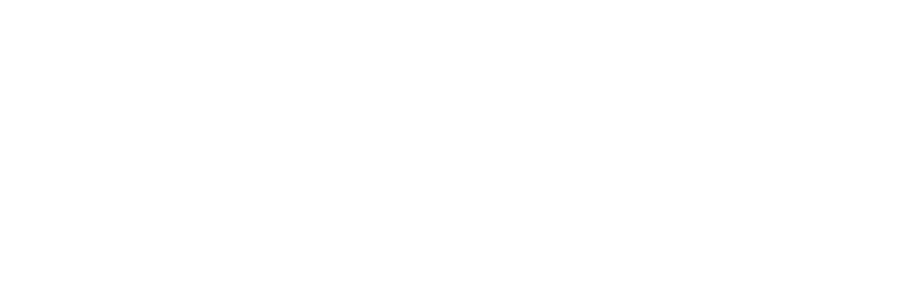
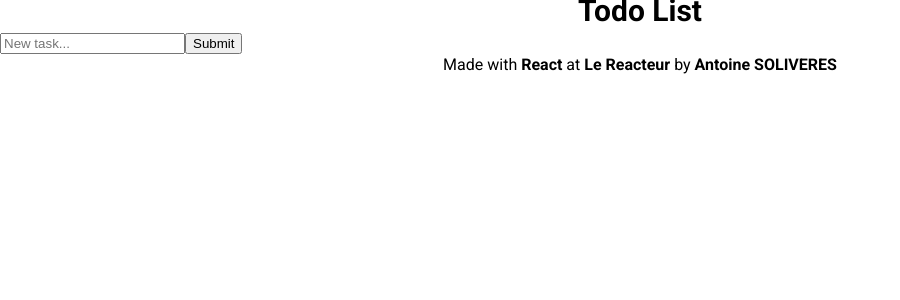
Before and after one commit to Ant0yne/react-todo-list-exercise, a React (Vite) app: page / in a window 1280 px wide. Shown: the top 300 px of the page, without its empty margins (0-900 px from the left). Built offline with nearby package versions, Linux system fonts and the light colour scheme.

Commit message:
create-taskList

```diff
--- a/src/App.jsx
+++ b/src/App.jsx
@@ -1,10 +1,27 @@
 import { useState } from "react";
+
+import Header from "./components/Header";
+import CreateTask from "./components/CreateTask";
+import Footer from "./components/Footer";
+
 import "./App.css";
 
 function App() {
-	const [count, setCount] = useState(0);
+	const [taskInput, setTaskInput] = useState("");
+	const [taskList, setTaskList] = useState([]);
 
-	return <></>;
+	return (
+		<>
+			<Header />
+			<CreateTask
+				taskInput={taskInput}
+				setTaskInput={setTaskInput}
+				taskList={taskList}
+				setTaskList={setTaskList}
+			/>
+			<Footer />
+		</>
+	);
 }
 
 export default App;
--- /dev/null
+++ b/src/components/CreateTask/index.jsx
@@ -0,0 +1,32 @@
+import "./createTask.css";
+
+const CreateTask = ({ taskInput, setTaskInput, taskList, setTaskList }) => {
+	return (
+		<>
+			<main>
+				<div>
+					<form
+						onSubmit={(e) => {
+							e.preventDefault();
+							const listTemp = [...taskList];
+							listTemp.push(taskInput);
+							setTaskList(listTemp);
+						}}>
+						<input
+							type="text"
+							placeholder="New task..."
+							name="taskI"
+							value={taskInput}
+							onChange={(e) => {
+								setTaskInput(e.target.value);
+							}}
+						/>
+						<input type="submit" />
+					</form>
+				</div>
+			</main>
+		</>
+	);
+};
+
+export default CreateTask;
--- /dev/null
+++ b/src/components/Footer/footer.css
@@ -0,0 +1,3 @@
+footer {
+	text-align: center;
+}
--- /dev/null
+++ b/src/components/Footer/index.jsx
@@ -0,0 +1,24 @@
+import "./footer.css";
+
+const Footer = () => {
+	return (
+		<>
+			<footer>
+				<p>
+					Made with <span>React</span> at{" "}
+					<a href="https://www.lereacteur.io/" target="_blank">
+						Le Reacteur
+					</a>{" "}
+					by{" "}
+					<a
+						href="https:www.linkedin.com/in/antoine-soliveres-396811a4"
+						target="_blank">
+						Antoine SOLIVERES
+					</a>
+				</p>
+			</footer>
+		</>
+	);
+};
+
+export default Footer;
--- /dev/null
+++ b/src/components/Header/index.jsx
@@ -0,0 +1,11 @@
+import "./header.css";
+
+const Header = () => {
+	return (
+		<>
+			<h1>Todo List</h1>
+		</>
+	);
+};
+
+export default Header;
```
Also changed, not shown: src/components/CreateTask/createTask.css (added), src/components/Header/header.css (added), 1 other file (tests, documents, lock files or other folders).
